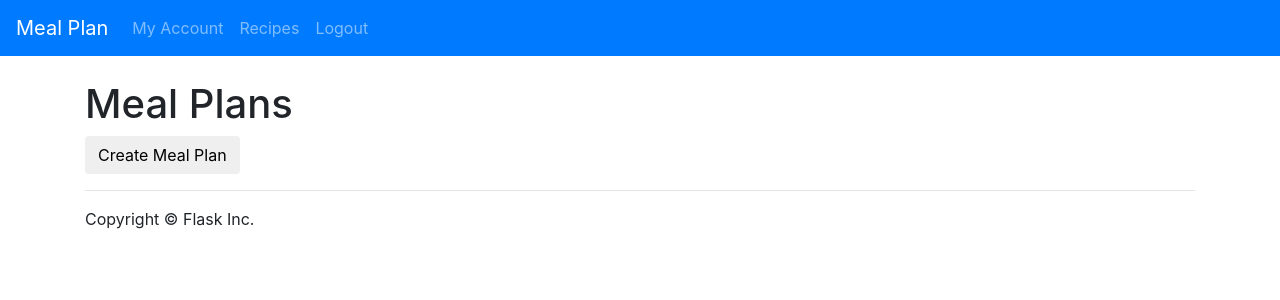
After one commit to majesty101/3161-Project, a Flask app: page /userPlans in a window 1280 px wide. The commit adds this page. Shown: the top 300 px of the page. Run offline with Flask 2, Linux system fonts and the light colour scheme; the visitor is signed in with stand-in values (Sample User, id 1); data that the repository does not hold is empty; some libraries are stand-ins or nearby versions.

Commit message:
Added recipe plan functionality

```diff
--- a/app/templates/about.html
+++ b/app/templates/about.html
@@ -7,8 +7,7 @@
 
 <p>{{key}} : {{value}}</p>
 
-
 {% endfor %}
-<a href="mealplan.html"><input type="button" class="btn" value="Meal Plan"/></a>
+<a href="{{ url_for('userPlans') }}"><input type="button" class="btn" value="View Meal Plan"/></a>
 
 {% endblock %}
--- a/app/templates/header.html
+++ b/app/templates/header.html
@@ -6,27 +6,24 @@
 
   <div class="collapse navbar-collapse" id="navbarSupportedContent">
     <ul class="navbar-nav mr-auto">
-      <li class="nav-item active">
-        <a class="nav-link" href="{{ url_for('home') }}">Home <span class="sr-only">(current)</span></a>
-      </li>
+      {% if session.get('loggedin') == True %}
       <li class="nav-item">
         <a class="nav-link" href="{{ url_for('about') }}">My Account</a>
       </li>
        <li class="nav-item">
         <a class="nav-link" href="">Recipes</a>
+        <li class="nav-item">
+          <a class="nav-link" href="{{ url_for('logout') }}">Logout</a>
+        </li>
       </li>
-      <li class="nav-item">
-        <a class="nav-link" href="{{ url_for('logout') }}">Log Out</a>
-      </li>
+      {% else %}
       <li class="nav-item">
         <a class="nav-link" href="{{ url_for('login') }}">Login</a>
       </li>
       <li class="nav-item">
         <a class="nav-link" href="{{ url_for('register') }}">Register</a>
       </li>
-      <li class="nav-item">
-        <a class="nav-link" href="{{ url_for('logout') }}">Logout</a>
-      </li>
+      {% endif %}
     </ul>
   </div>
 </nav>
--- a/app/templates/mealplan.html
+++ b/app/templates/mealplan.html
@@ -3,5 +3,5 @@
 {% block main %}
 <h1>Meal Plan</h1>
 
-
+<a href="mealplan.html"><input type="button" class="btn" value="Create New Plan"/></a>
 {% endblock %}
--- /dev/null
+++ b/app/templates/userPlan.html
@@ -0,0 +1,39 @@
+{% extends "base.html" %}
+
+{% block main %}
+{% include 'flash_messages.html' %}
+
+<h1>Meal Plans</h1>
+<div>
+    {% if meals == None %}
+    <div>
+        <p>No meal plans have been assigned to this account</p>
+    </div>
+{% else %}
+{%for plan in meals %}
+    <div>
+        <h6>Plan ID: {{plan[0]}}</h6>
+        <div>
+            <p>Breakfast: {{plan[1]['title']}}</p>
+            <div>
+                <a href="{{ url_for('createMealPlan') }}"><input type="button" class="btn" value="View Recipe"/></a>
+            </div>
+        </div>
+        <div>
+            <p>Lunch: {{plan[2]['title']}}</p>
+            <div>
+                <a href="{{ url_for('createMealPlan') }}"><input type="button" class="btn" value="View Recipe"/></a>
+            </div>
+        </div>
+        <div>
+            <p>Dinner: {{plan[3]['title']}}</p>
+            <div>
+                <a href="{{ url_for('createMealPlan') }}"><input type="button" class="btn" value="View Recipe"/></a>
+            </div>
+        </div>
+    </div>
+{%endfor%}
+{% endif %}
+</div>
+<a href="{{ url_for('createMealPlan') }}"><input type="button" class="btn" value="Create Meal Plan"/></a>
+{% endblock %}
--- a/app/views.py
+++ b/app/views.py
@@ -10,7 +10,7 @@ from flask import render_template, request, redirect, url_for, flash,session
 from flask_login import login_user, logout_user, current_user, login_required
 from app.forms import LoginForm, Register
 from flask_mysqldb import MySQL
-#from app.models import UserProfile
+
 from werkzeug.security import check_password_hash
 import MySQLdb
 
@@ -50,10 +50,10 @@ def login():
 
             username=form.username.data
             password=form.password.data
-            print(username,password)
             cursor = mysql.connection.cursor(MySQLdb.cursors.DictCursor)
             cursor.execute('SELECT * FROM accounts WHERE AccID = %s AND password = %s', (username, password,))
             user = cursor.fetchone()
+
 
             if user is not None:
                 session['loggedin'] = True
@@ -65,9 +65,60 @@ def login():
             flash('Logged In.')
             return redirect(url_for("secure_page"))  # they should be redirected to a secure-page route instead
     return render_template("login.html", form=form)
-@app.route('/recipe')
-def recipe():
-    print ()
+
+
+
+@app.route('/createMealPlan')
+def createMealPlan():
+    cursor = mysql.connection.cursor(MySQLdb.cursors.DictCursor)
+    cursor.execute('select c.recID, category, title, calories, prepTime, dateAdded from categories as c join recipes as r on r.RecID = c.RecID where c.category = "Breakfast" order by rand() limit 1')
+    breakfast = cursor.fetchone()
+    cursor.execute('select c.recID, category, title, calories, prepTime, dateAdded from categories as c join recipes as r on r.RecID = c.RecID where c.category = "Lunch" order by rand() limit 1')
+    lunch = cursor.fetchone()
+    cursor.execute('select c.recID, category, title, calories, prepTime, dateAdded from categories as c join recipes as r on r.RecID = c.RecID where c.category = "Dinner" order by rand() limit 1')
+    dinner = cursor.fetchone()
+
+    # create meal plan and then assign meal to current user
+    cursor = mysql.connection.cursor(MySQLdb.cursors.DictCursor)
+    cursor.execute('Select planMID from meal_plan order by length(planMID) DESC,planMID Desc Limit 1')
+    lastid = cursor.fetchone()
+    if lastid == None:
+        id = 'MP-1'
+    else:
+        id = 'MP-' + str(int(lastid.get("planMID").split('-')[1]) +1 )
+
+    cursor.execute('Insert into meal_plan values (%s,%s,%s,%s)',(id,breakfast['recID'],lunch['recID'],dinner['recID']))
+    cursor.execute('Insert into plan_assignments values (%s,%s)',(session['AccID'],id))
+    mysql.connection.commit()
+    cursor.close()
+
+    flash('Meal Plan Created')
+    return redirect(url_for('userPlans'))
+
+
+@app.route('/userPlans')
+def userPlans():
+    meals = []
+    cursor = mysql.connection.cursor(MySQLdb.cursors.DictCursor)
+    cursor.execute('Select p.planMID, m.Bfast, m.lunch, m.dinner from plan_assignments as p join meal_plan as m on p.planMID = m.planMID where p.AccID = %s',([session['AccID']]))
+    plans = cursor.fetchall()
+    if plans is not None:
+        for plan in plans:
+            cursor.execute('Select title,RecID from recipes where RecID = %s',([plan['Bfast']]))
+            Brec = cursor.fetchone()
+            cursor.execute('Select title,RecID from recipes where RecID = %s',([plan['lunch']]))
+            Lrec = cursor.fetchone()
+            cursor.execute('Select title,RecID from recipes where RecID = %s',([plan['dinner']]))
+            Drec= cursor.fetchone()
+            meals.append([plan['planMID'],Brec,Lrec,Drec])
+        return render_template('userPlan.html',meals = meals)
+    return render_template('userPlan.html',meals=None)
+
+@app.route('/recipe/<ID>')
+def meals(ID):
+    return None
+    #When a plan is selected display the plan details
+
 @app.route("/secure-page")
 def secure_page():
     return render_template("secure_page.html")
@@ -97,7 +148,7 @@ def register():
         cursor.execute('INSERT INTO accounts (AccID,first_name,last_name,password) VALUES (%s, %s, %s, %s)', ('AC-' + str(id),fname, lname, password,))
         mysql.connection.commit()
         cursor.close()
-        flash('Registration Complete')
+        flash('Registration Complete ID is: AC-' + str(id))
         return redirect(url_for('login'))
 
     return render_template('register.html',form=form)
@@ -111,7 +162,7 @@ def register():
 def flash_errors(form):
     for field, errors in form.errors.items():
         for error in errors:
-            flash(u"Error in the %s field - %s" % (
+            flash("Error in the %s field - %s" % (
                 getattr(form, field).label.text,
                 error
             ), 'danger')
```
